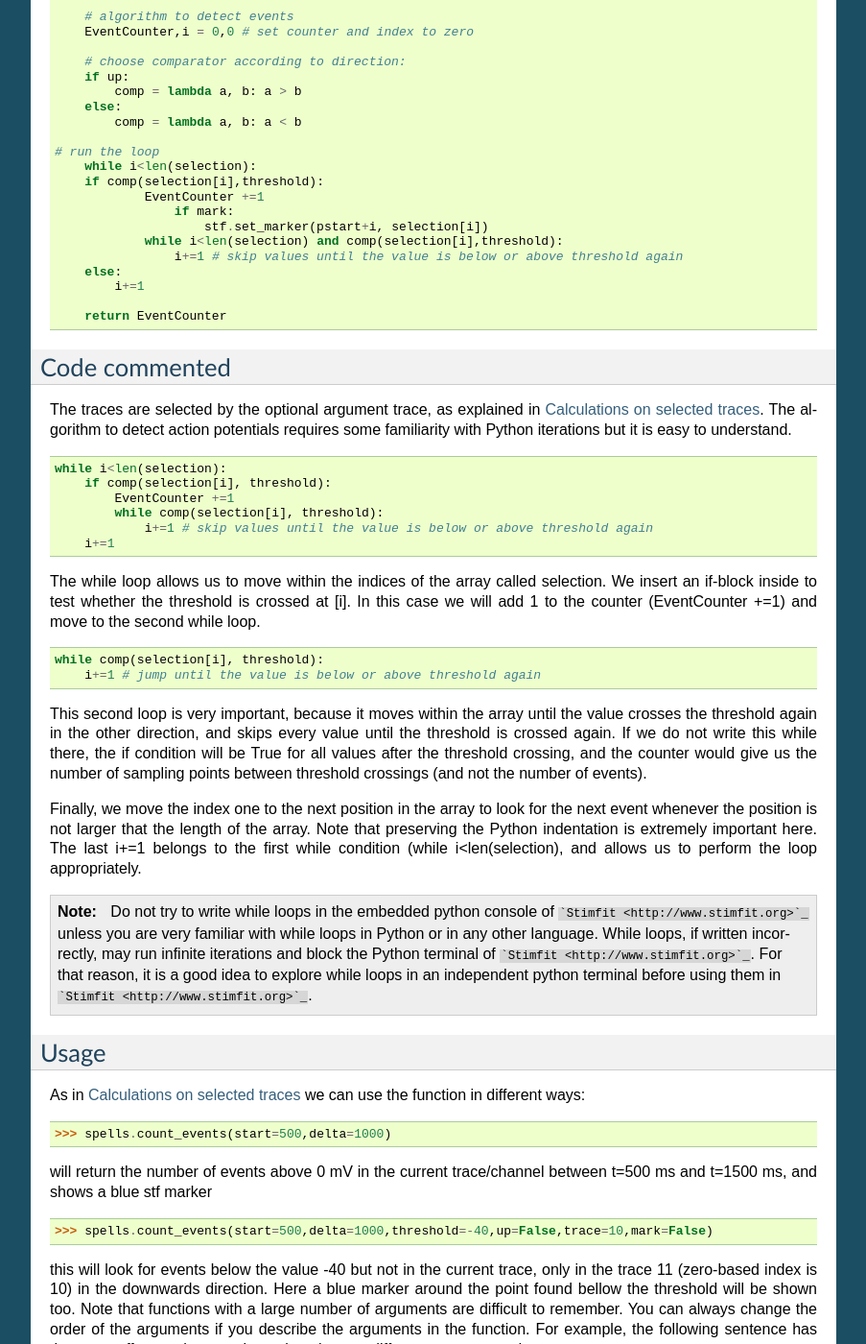
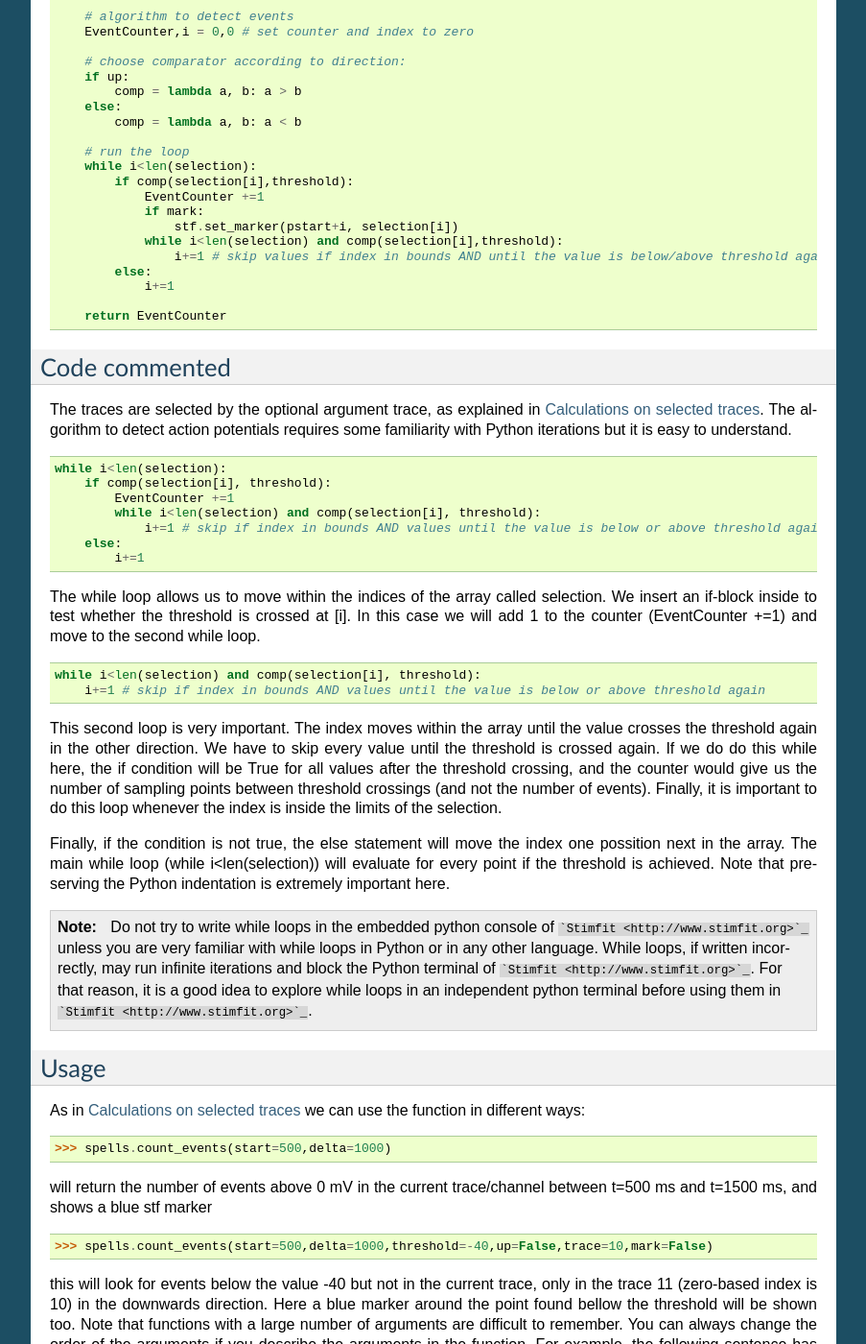
Before and after one commit to neurodroid/stimfit, a Sphinx documentation site: the page built from doc/sphinx/howto/apcounting.rst, in a window 1280 px wide and 1400 px high, scrolled down 1207 px. Shown: the whole window at 96% size, without its empty margins (198-1101 px from the left). Built offline with Sphinx 7.4.7, drawn with Linux system fonts in a browser that asks for light colours; formulas are drawn with MathJax 3.

Commit message:
Edited documentation

```diff
--- a/doc/sphinx/howto/apcounting.rst
+++ b/doc/sphinx/howto/apcounting.rst
@@ -67,22 +67,22 @@ The following function counts the number of events (e.g action potentials) by de
         # algorithm to detect events
         EventCounter,i = 0,0 # set counter and index to zero
 
-	# choose comparator according to direction:
-	if up:
-	    comp = lambda a, b: a > b
+    	# choose comparator according to direction:
+    	if up:
+            comp = lambda a, b: a > b
         else:
             comp = lambda a, b: a < b
 
-    # run the loop
-	while i<len(selection):
-        if comp(selection[i],threshold):
+        # run the loop
+        while i<len(selection):
+            if comp(selection[i],threshold):
                 EventCounter +=1
-		    if mark:
-		        stf.set_marker(pstart+i, selection[i])
+                if mark:
+                    stf.set_marker(pstart+i, selection[i])
                 while i<len(selection) and comp(selection[i],threshold):
-                    i+=1 # skip values until the value is below or above threshold again
-        else:
-            i+=1
+                    i+=1 # skip values if index in bounds AND until the value is below/above threshold again
+            else:
+                i+=1
 
         return EventCounter
 
@@ -97,20 +97,21 @@ The traces are selected by the optional argument trace, as explained in :doc:`/h
     while i<len(selection):
         if comp(selection[i], threshold):
             EventCounter +=1
-            while comp(selection[i], threshold):
-                i+=1 # skip values until the value is below or above threshold again
-        i+=1
+            while i<len(selection) and comp(selection[i], threshold):
+                i+=1 # skip if index in bounds AND values until the value is below or above threshold again
+        else:
+            i+=1
 
 The while loop allows us to move within the indices of the array called selection. We insert an if-block inside to test whether the threshold is crossed at [i]. In this case we will add 1 to the counter (EventCounter +=1) and move to the second while loop.
 
 ::
 
-    while comp(selection[i], threshold):
-        i+=1 # jump until the value is below or above threshold again
+    while i<len(selection) and comp(selection[i], threshold):
+        i+=1 # skip if index in bounds AND values until the value is below or above threshold again
 
-This second loop is very important, because it moves within the array until the value crosses the threshold again in the other direction, and skips every value until the threshold is crossed again. If we do not write this while there, the if condition will be True for all values after the threshold crossing, and the counter would give us the number of sampling points between threshold crossings (and not the number of events).
+This second loop is very important. The index moves within the array until the value crosses the threshold again in the other direction. We have to skip every value until the threshold is crossed again. If we do do this while here, the if condition will be True for all values after the threshold crossing, and the counter would give us the number of sampling points between threshold crossings (and not the number of events). Finally, it is important to do this loop whenever the index is inside the limits of the selection.
 
-Finally, we move the index one to the next position in the array to look for the next event whenever the position is not larger that the length of the array. Note that preserving the Python indentation is extremely important here. The last i+=1 belongs to the first while condition (while i<len(selection), and allows us to perform the loop appropriately.
+Finally, if the condition is not true, the else statement will move the index one possition next in the array. The main while loop (while i<len(selection)) will evaluate for every point if the threshold is achieved. Note that preserving the Python indentation is extremely important here.
 
 .. note::
 
```
Also changed, not shown: 1 other file.
